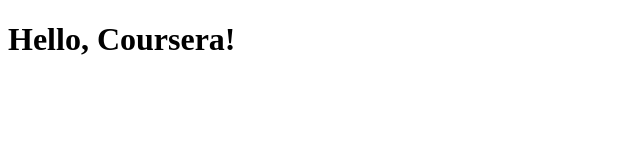
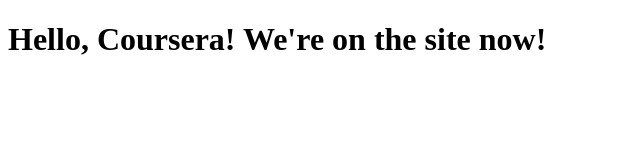
Before and after one commit to furkangurbuz5/coursera-test, a plain HTML site: page site/index.html in a window 1280 px wide. Shown: the whole page, without its empty margins (0-640 px from the left). Drawn offline with Linux system fonts and the light colour scheme.

Commit message:
module2 start

```diff
--- a/site/index.html
+++ b/site/index.html
@@ -6,7 +6,7 @@
 	<title>Hello Coursera!</title>
 </head>
 <body>
-	<h1>Hello, Coursera!</h1>
+	<h1>Hello, Coursera! We're on the site now!</h1>
 
 </body>
 </html>
```
Also changed, not shown: module2-solution/css/styles.css (added), module2-solution/index.html (added).
